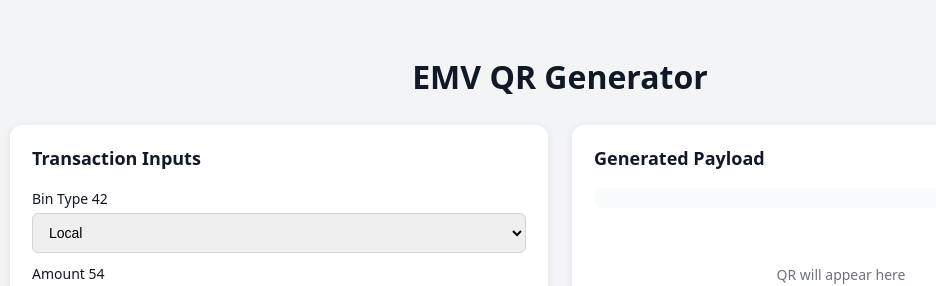
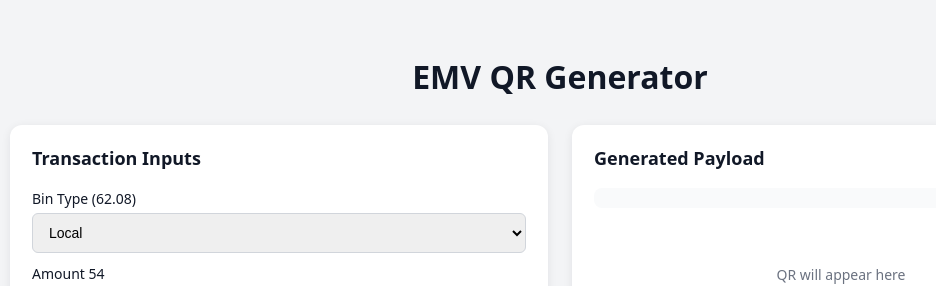
Before and after one commit to Bobkh72/emv-qr-app, a React (Vite) app: page / in a window 1280 px wide. Shown: the top 286 px of the page, without its empty margins (80-1016 px from the left). Built offline with nearby package versions, Linux system fonts and the light colour scheme.

Commit message:
Remove tag42 and update Bin Type label
Removed tag42 from the TLV construction and updated label for Bin Type.

```diff
--- a/src/App.tsx
+++ b/src/App.tsx
@@ -174,7 +174,6 @@ const [terminalId, setterminalId] = useState("10000011");
 
     const tag05 = tlv("05", tlv("01", "MOF") + tlv("02", "CCM"));
 	  const tag29 = tlv("29", tlv("00", merchantAccount) + tlv("01", timestamp));
-    const tag42 = tlv("42", binType);
     const tag52 = tlv("52", "1434");
     const tag53 = tlv("53", currency);
     const tag54 = tlv("54", amount);
@@ -189,6 +188,7 @@ const [terminalId, setterminalId] = useState("10000011");
         tlv("03", merchantAccount) +
         tlv("05", deviceId) +
         tlv("07", terminalId) +
+        tlv("08", binType) +
         tlv("10", trxid)
     );
 
@@ -198,7 +198,6 @@ const [terminalId, setterminalId] = useState("10000011");
       tag02 +
       tag05 +
       tag29 +
-      tag42 +
       tag52 +
       tag53 +
       tag54 +
@@ -237,7 +236,7 @@ const [terminalId, setterminalId] = useState("10000011");
           <h3 className="card-title">Transaction Inputs</h3>
 
           {/* Bin Type Dropdown */}
-          <label className="field-label">Bin Type 42</label>
+          <label className="field-label">Bin Type (62.08)</label>
           <select className="field-input" value={binType} onChange={(e) => setBinType(e.target.value)}>
             <option value="L">Local</option>
             <option value="I">International</option>
```
